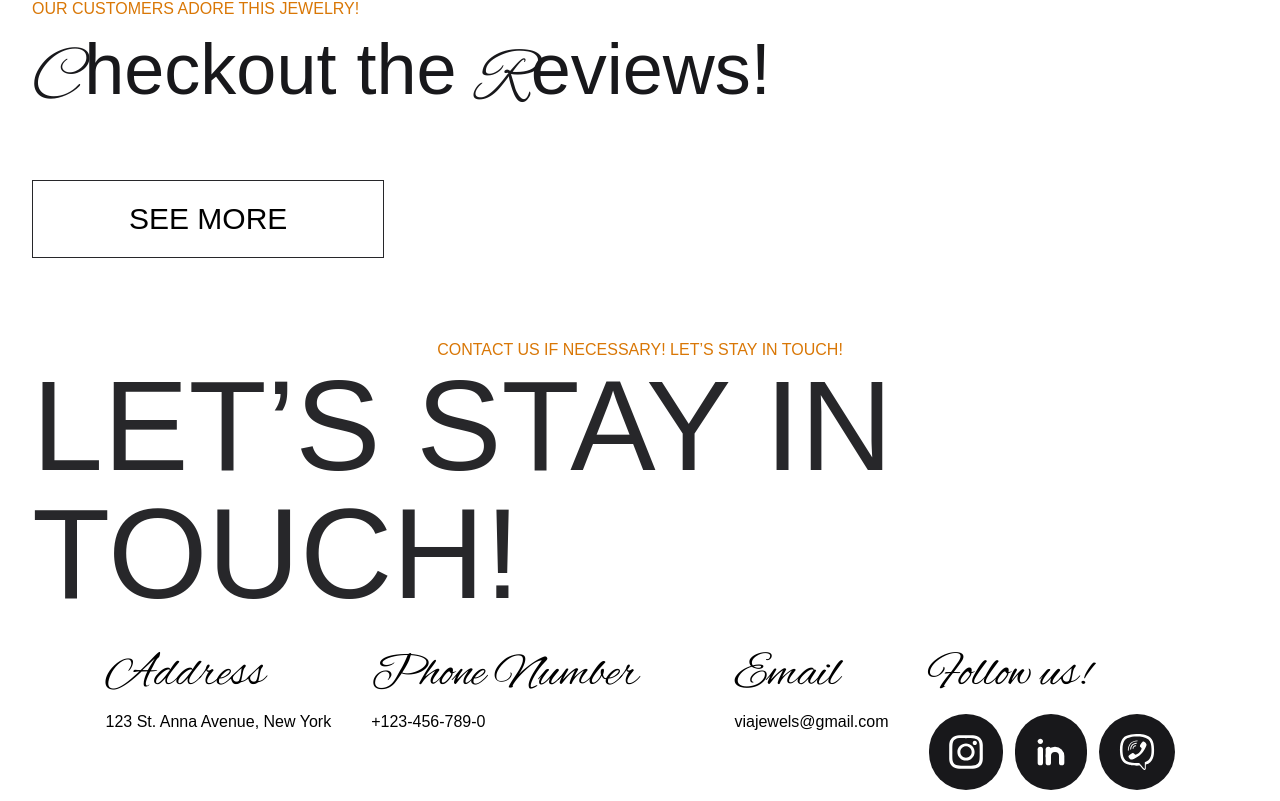
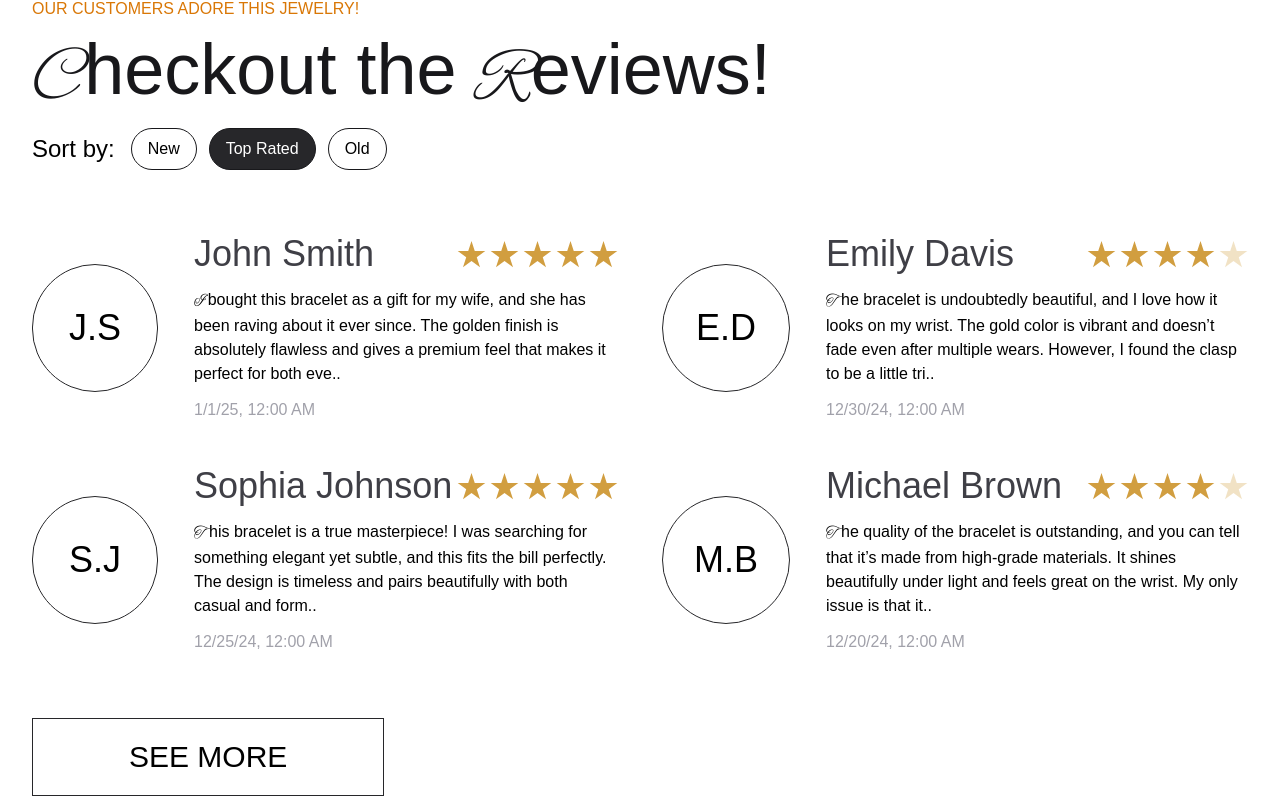
Before and after one commit to HumptyDumpy01/viajewels-app-enhanced, an Angular app: page /jewelry/1 in a window 1280 px wide. Shown: the part 1039-1840 px from the top of the page. Built offline with nearby package versions, Linux system fonts and the light colour scheme; a web font is replaced by a local one.

Commit message:
Parsed the createdAt prop and inject in onto testimonial card. Used date pipe to format the date.

```diff
--- a/src/app/UI/cards/testimonials-card/testimonials-card.component.html
+++ b/src/app/UI/cards/testimonials-card/testimonials-card.component.html
@@ -11,5 +11,6 @@
     <app-paragraph>
       <span class="font-alexBrush">{{ firstLetterOfText }}</span> {{ restOfText | trimText: 190 }}
     </app-paragraph>
+    <time class="mt-3 inline-block text-zinc-400">{{ createdAt() | date: 'short' }}</time>
   </div>
 </div>
--- a/src/app/UI/cards/testimonials-card/testimonials-card.component.ts
+++ b/src/app/UI/cards/testimonials-card/testimonials-card.component.ts
@@ -1,7 +1,7 @@
 import { Component, input } from '@angular/core';
 import { StarIconComponent } from '../../icons/star-icon/star-icon.component';
 import { ParagraphComponent } from '../../../typography/paragraph/paragraph.component';
-import { NgForOf } from '@angular/common';
+import { DatePipe, NgForOf } from '@angular/common';
 import { AbbrInitialsPipe } from '../../../abbr-initials.pipe';
 import { TrimTextPipe } from '../../../trim-text.pipe';
 
@@ -12,7 +12,8 @@ import { TrimTextPipe } from '../../../trim-text.pipe';
     ParagraphComponent,
     NgForOf,
     AbbrInitialsPipe,
-    TrimTextPipe
+    TrimTextPipe,
+    DatePipe
   ],
   standalone: true,
   templateUrl: './testimonials-card.component.html',
@@ -22,6 +23,7 @@ export class TestimonialsCardComponent {
   initials = input.required<string>();
   review = input.required<string>();
   rating = input.required<number>();
+  createdAt = input.required<string>();
 
   // if e.g. rating is 4.5, we want to create an array of 4 elements
   get getRatingArray() {
--- a/src/app/layout/testimonials/testimonials.component.html
+++ b/src/app/layout/testimonials/testimonials.component.html
@@ -2,9 +2,10 @@
   <div *ngIf="testimonials().length > 0" class="grid items-center bp-1124:grid-cols-2 gap-11 grid-cols-1">
     <app-testimonials-card
       *ngFor="let testimonial of testimonials()"
-      [initials]="testimonial?.initials!"
-      [rating]="testimonial?.rated!"
-      [review]="testimonial?.review!"
+      [createdAt]="testimonial.createdAt"
+      [initials]="testimonial.initials!"
+      [rating]="testimonial.rated"
+      [review]="testimonial.review"
     />
   </div>
   <div *ngIf="paginationVariation() === 'circles'" class="mt-16  flex items-center justify-center">
--- a/src/app/pages/jewel/jewel-testimonials/jewel-testimonials.component.html
+++ b/src/app/pages/jewel/jewel-testimonials/jewel-testimonials.component.html
@@ -2,5 +2,13 @@
   <app-heading class="md:text-nowrap" span="Our Customers adore this jewelry!">
     <span class="font-alexBrush">C</span>heckout the <span class="font-alexBrush">R</span>eviews!
   </app-heading>
-  <app-testimonials [testimonials]="[]" />
+  <div class="flex items-center gap-4 mr-6 mb-16 mt-3">
+    <span class="text-2xl">Sort by:</span>
+    <div class="flex items-center gap-3 overflow-x-auto">
+      <app-bulky-badge [active]="false" label="New" />
+      <app-bulky-badge [active]="true" label="Top Rated" />
+      <app-bulky-badge [active]="false" label="Old" />
+    </div>
+  </div>
+  <app-testimonials [testimonials]="jewelReviews().slice(0, 4)" />
 </section>
--- a/src/app/pages/jewel/jewel-testimonials/jewel-testimonials.component.ts
+++ b/src/app/pages/jewel/jewel-testimonials/jewel-testimonials.component.ts
@@ -1,16 +1,20 @@
-import { Component } from '@angular/core';
+import { Component, input } from '@angular/core';
 import { HeadingComponent } from '../../../typography/heading/heading.component';
 import { TestimonialsComponent } from '../../../layout/testimonials/testimonials.component';
+import { JewelryReviewType } from '../../../../../data/JEWELRY';
+import { BulkyBadgeComponent } from '../../../UI/badges/bulky-badge/bulky-badge.component';
 
 @Component({
   selector: 'app-jewel-testimonials',
   imports: [
     HeadingComponent,
-    TestimonialsComponent
+    TestimonialsComponent,
+    BulkyBadgeComponent
   ],
   standalone: true,
   templateUrl: './jewel-testimonials.component.html',
   styleUrl: './jewel-testimonials.component.css'
 })
 export class JewelTestimonialsComponent {
+  jewelReviews = input.required<JewelryReviewType[]>();
 }
--- a/src/app/pages/jewel/jewel.component.html
+++ b/src/app/pages/jewel/jewel.component.html
@@ -1,4 +1,4 @@
 <div *ngIf="jewelDetails">
   <app-jewel-header [jewelDetails]="jewelDetails" />
-  <app-jewel-testimonials />
+  <app-jewel-testimonials [jewelReviews]="jewelDetails.reviews" />
 </div>
```
